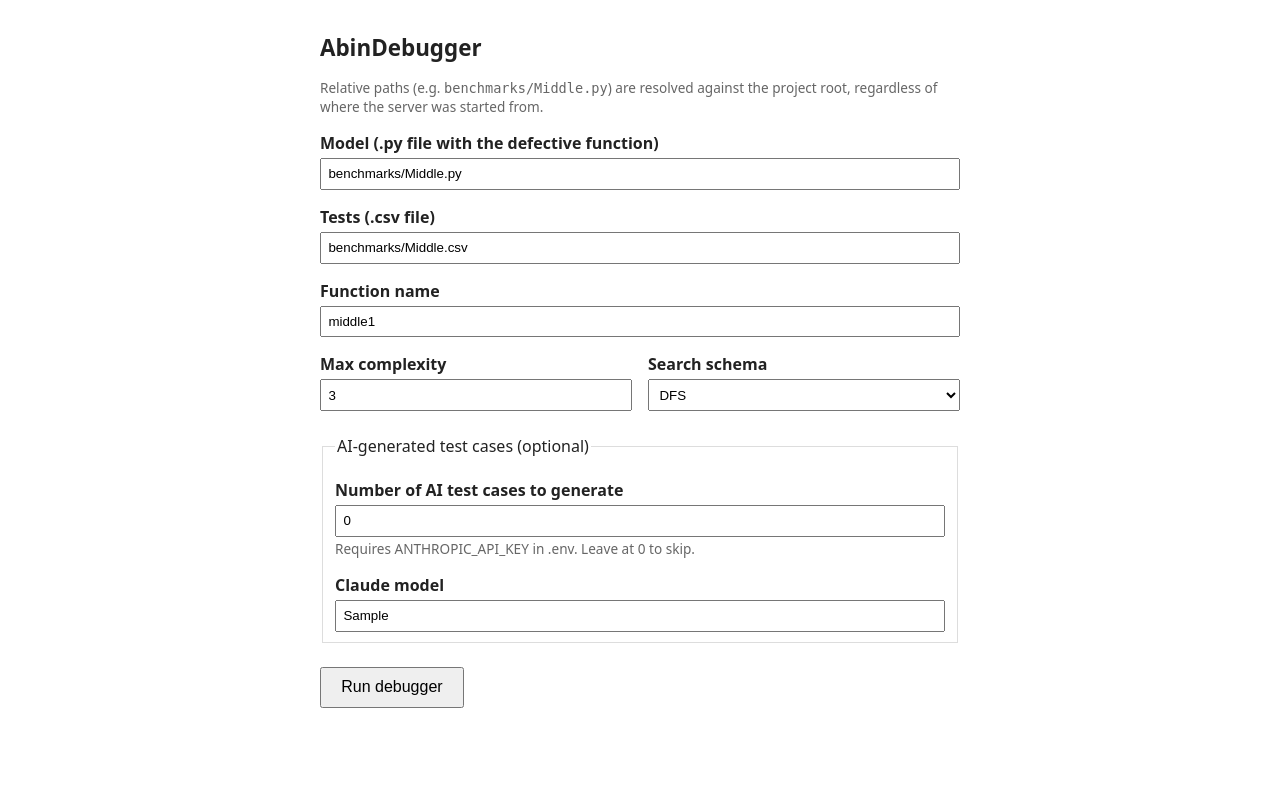
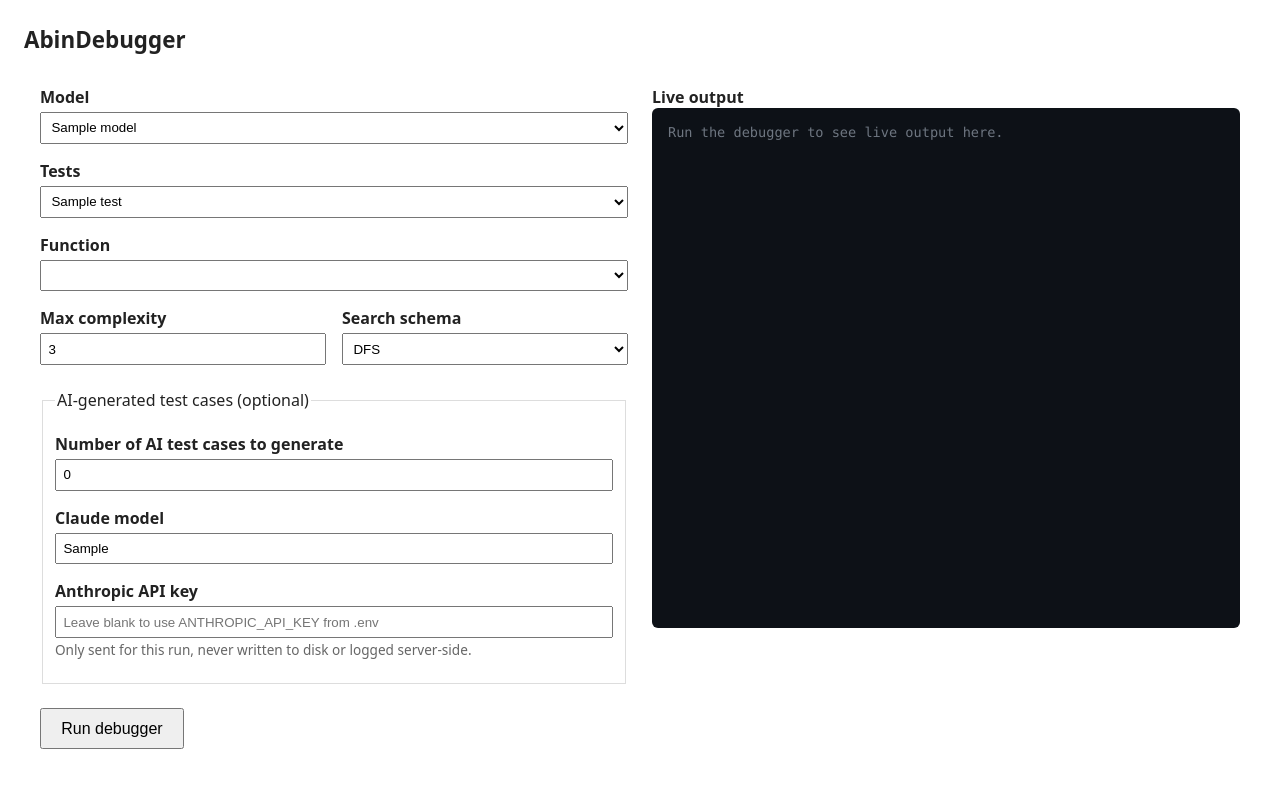
Before and after one commit to isaac-evs/static_debugger, a Flask app: template frontend/templates/index.html in a window 1280 px wide. Run offline with Flask 3, Linux system fonts and the light colour scheme; the template is opened without the code that fills it: most values are stand-ins (such as "Sample title", 1, 10 or a date in 2020); lists and menus that the app fills with data are empty.

Commit message:
Frontend: auto-detected inputs, in-page API key, live streaming terminal
Replaces free-text model/tests paths with dropdowns auto-populated from
benchmarks/, auto-populates the function dropdown via a new /functions
endpoint (ast-parsed top-level defs), adds an in-page password field
for the Anthropic API key (used only for that request, never persisted
or logged), and replaces the separate results page with a live SSE
terminal streaming the actual search progress in real time.

Running the repair on a background thread (needed for the request to
stay free for SSE) means AbinModel's signal-based per-test timeout no
longer reliably protects this UI -- confirmed a SIGALRM armed from a
worker thread fires on the main thread instead, not the hung worker.
Documented in frontend/app.py; cli.py is unaffected and remains the
safe choice for untrusted candidates.

Co-Authored-By: Claude Sonnet 5 <noreply@anthropic.com>

```diff
--- a/frontend/app.py
+++ b/frontend/app.py
@@ -2,10 +2,10 @@
 Minimal Flask frontend for AbinDebugger.
 
 Mirrors cli.py's flags (--model, --tests, --func, --complexity, --schema,
---generate-ai-tests, --ai-model) as a single HTML form, driving the same
-AbinModel / generate_injectable_test_cases calls the CLI uses. Blocking
-request/response -- no streaming, no background jobs -- since the repair
-loop is CPU-bound and this is a single-user local tool.
+--generate-ai-tests, --ai-model) as an HTML form -- model/tests files and
+target functions are auto-detected instead of typed in, and the run
+streams live progress into an in-page terminal panel instead of a
+separate results page.
 
 Can be started from anywhere -- it chdirs to the project root itself,
 so form paths and config.py's relative paths (e.g. SQLITE_DB_PATH)
@@ -14,10 +14,27 @@ resolve consistently either way:
     python3 frontend/app.py
     # or
     cd frontend && python3 app.py
+
+Caveat: the repair run executes in a background thread so it can stream
+live while the request/response cycle stays free for the browser's SSE
+connection. AbinModel's per-test timeout is signal-based
+(signal.setitimer), which in CPython only interrupts the *main* thread
+-- armed from a background thread it still fires, but on the main
+thread, not the one actually running the (possibly hung) candidate. A
+genuinely infinite-looping candidate can therefore hang a run
+indefinitely in this UI. cli.py runs on the main thread and does not
+have this limitation.
 """
+import ast
+import json
+import logging
 import os
+import queue
 import sys
+import threading
+import uuid
 from pathlib import Path
+from textwrap import dedent
 
 PROJECT_ROOT = Path(__file__).resolve().parent.parent
 sys.path.insert(0, str(PROJECT_ROOT))
@@ -29,9 +46,10 @@ os.chdir(PROJECT_ROOT)  # config.py's relative paths (e.g. SQLITE_DB_PATH)
                          # path that breaks once cwd has moved.)
 
 import pandas as pd
-from flask import Flask, render_template, request
+from flask import Flask, Response, jsonify, render_template, request
 
 import cli  # noqa: F401 -- import runs cli.load_settings(), wiring DebugController.APP_SETTINGS
+import logger as AbinLogging
 from AbinModel import AbinModel, parse_csv_data
 from model.HypothesisRefinement import AbductionSchema
 from model.misc.generate_test_cases import DEFAULT_MODEL, generate_injectable_test_cases
@@ -44,6 +62,11 @@ SCHEMA_MAP = {
     "A_STAR": AbductionSchema.A_star,
 }
 
+BENCHMARKS_DIR = PROJECT_ROOT / "benchmarks"
+
+RUNS = {}  # run_id -> queue.Queue, populated by _execute_run, drained by /stream
+_DONE = object()  # sentinel marking end-of-stream on a run's queue
+
 
 def resolve_path(raw: str) -> str:
     """ Resolves a form path against the project root, not the process's
@@ -55,80 +78,170 @@ def resolve_path(raw: str) -> str:
     return str(path if path.is_absolute() else PROJECT_ROOT / path)
 
 
+def list_benchmark_files():
+    """ Auto-detects available model (.py) and test-suite (.csv) files
+    under benchmarks/, as project-root-relative paths.
+    :rtype: Tuple[List[str], List[str]]
+    """
+    if not BENCHMARKS_DIR.is_dir():
+        return [], []
+    models = sorted(f"benchmarks/{p.name}" for p in BENCHMARKS_DIR.glob("*.py"))
+    tests = sorted(f"benchmarks/{p.name}" for p in BENCHMARKS_DIR.glob("*.csv"))
+    return models, tests
+
+
+def list_functions(model_path: str) -> list:
+    """ Auto-detects top-level function names defined in a .py file.
+    :rtype: List[str]
+    """
+    tree = ast.parse(Path(model_path).read_text())
+    return [n.name for n in tree.body if isinstance(n, (ast.FunctionDef, ast.AsyncFunctionDef))]
+
+
+class _QueueLogHandler(logging.Handler):
+    """ Forwards a single run's debugging_logger records into its SSE
+    queue, filtered to the run's own worker thread so concurrent runs
+    (e.g. two browser tabs) never cross-talk. """
+
+    def __init__(self, q: queue.Queue, thread_id: int):
+        super().__init__()
+        self.q = q
+        self.thread_id = thread_id
+
+    def emit(self, record: logging.LogRecord) -> None:
+        if record.thread != self.thread_id:
+            return
+        message = dedent(str(record.getMessage())).strip()
+        if message:
+            self.q.put(message)
+
+
+def _execute_run(run_id: str, q: queue.Queue, form: dict) -> None:
+    """ Runs one debugging session (mirrors cli.py's main()), pushing
+    each progress line into `q` as it happens instead of printing.
+    Runs on a background thread -- see the module docstring's caveat
+    about signal-based per-test timeouts. """
+    handler = _QueueLogHandler(q, threading.get_ident())
+    logger_obj = AbinLogging.debugging_logger
+    prev_level = logger_obj.level
+    logger_obj.addHandler(handler)
+    logger_obj.setLevel(logging.INFO)  # force visibility for the live terminal, regardless of .env LOG_LEVEL
+    try:
+        model_path = resolve_path(form.get("model", ""))
+        tests_path = resolve_path(form.get("tests", ""))
+        func_name = form.get("func", "")
+        complexity = int(form.get("complexity") or 3)
+        schema = form.get("schema", "DFS")
+        num_ai_tests = int(form.get("generate_ai_tests") or 0)
+        ai_model = form.get("ai_model") or DEFAULT_MODEL
+        api_key = form.get("api_key") or None  # never logged, never persisted -- used for this run only
+
+        q.put(f"Loading test suite from {tests_path}...")
+        try:
+            df = pd.read_csv(tests_path, keep_default_na=False)
+        except Exception as e:
+            q.put(f"[error] Failed to load test suite: {e}")
+            return
+        test_cases, parsed_types = parse_csv_data(df)
+
+        q.put(f"Initializing repair for '{func_name}' in '{model_path}'...")
+        q.put(f"Complexity: {complexity} | Schema: {schema}")
+        try:
+            abin = AbinModel(
+                function_name=func_name,
+                bugged_file_path=model_path,
+                test_suite=test_cases,
+                max_complexity=complexity,
+                abduction_schema=SCHEMA_MAP[schema],
+            )
+        except Exception as e:
+            q.put(f"[error] Failed to initialize AbinModel: {e}")
+            return
+
+        if num_ai_tests > 0:
+            param_types = dict(zip(parsed_types["input_args"], parsed_types["type"]))
+            q.put(f"Generating {num_ai_tests} AI-authored test case(s) via {ai_model}...")
+            try:
+                ai_tests = generate_injectable_test_cases(
+                    source_path=model_path,
+                    function_name=func_name,
+                    param_types=param_types,
+                    num_cases=num_ai_tests,
+                    model=ai_model,
+                    api_key=api_key,
+                )
+            except Exception as e:
+                q.put(f"[error] AI test generation failed: {e}. Continuing without AI-generated tests.")
+            else:
+                abin.inject_tests(ai_tests)
+                q.put(f"Injected {len(ai_tests)} AI-generated test case(s). Test suite size: {len(abin.test_suite)}")
+
+        try:
+            repaired_code, behavior, prev_observation, new_observation = abin.start_auto_debugging()
+        except Exception as e:
+            q.put(f"[error] Debugging run failed: {e}")
+            return
+
+        if repaired_code:
+            result = {"status": "success", "message": "SUCCESSFUL REPAIR! Found candidate fix:",
+                      "code": "\n".join(repaired_code)}
+        elif behavior.name == "Valid":
+            result = {"status": "valid", "message": "NO DEFECT FOUND. All tests passed on the original model.",
+                      "code": None}
+        else:
+            result = {"status": "failed",
+                      "message": "UNABLE TO REPAIR. No candidate hypotheses passed the test suite.", "code": None}
+        q.put("RESULT::" + json.dumps(result))
+    finally:
+        logger_obj.removeHandler(handler)
+        logger_obj.setLevel(prev_level)
+        q.put(_DONE)
+
+
 @app.route("/", methods=["GET"])
 def index():
-    return render_template("index.html", ai_model_default=DEFAULT_MODEL)
+    models, tests = list_benchmark_files()
+    return render_template("index.html", ai_model_default=DEFAULT_MODEL, models=models, tests=tests)
+
+
+@app.route("/functions", methods=["GET"])
+def functions():
+    model = request.args.get("model", "")
+    if not model:
+        return jsonify({"functions": []})
+    try:
+        return jsonify({"functions": list_functions(resolve_path(model))})
+    except Exception as e:
+        return jsonify({"error": str(e)}), 400
 
 
 @app.route("/run", methods=["POST"])
 def run():
-    model_path = resolve_path(request.form["model"])
-    tests_path = resolve_path(request.form["tests"])
-    func_name = request.form["func"]
-    complexity = int(request.form.get("complexity") or 3)
-    schema = request.form.get("schema", "DFS")
-    num_ai_tests = int(request.form.get("generate_ai_tests") or 0)
-    ai_model = request.form.get("ai_model") or DEFAULT_MODEL
+    run_id = uuid.uuid4().hex
+    q = queue.Queue()
+    RUNS[run_id] = q
+    threading.Thread(target=_execute_run, args=(run_id, q, request.form.to_dict()), daemon=True).start()
+    return jsonify({"run_id": run_id})
 
-    try:
-        df = pd.read_csv(tests_path, keep_default_na=False)
-    except Exception as e:
-        return render_template("result.html", error=f"Failed to load test suite '{tests_path}': {e}")
 
-    test_cases, parsed_types = parse_csv_data(df)
+@app.route("/stream/<run_id>", methods=["GET"])
+def stream(run_id):
+    q = RUNS.get(run_id)
+    if q is None:
+        return jsonify({"error": "unknown run_id"}), 404
 
-    try:
-        abin = AbinModel(
-            function_name=func_name,
-            bugged_file_path=model_path,
-            test_suite=test_cases,
-            max_complexity=complexity,
-            abduction_schema=SCHEMA_MAP[schema],
-        )
-    except Exception as e:
-        return render_template("result.html", error=f"Failed to initialize AbinModel: {e}")
+    def generate():
+        while True:
+            item = q.get()
+            if item is _DONE:
+                yield "event: done\ndata: {}\n\n"
+                break
+            for line in str(item).splitlines() or [""]:
+                yield f"data: {line}\n\n"
+        RUNS.pop(run_id, None)
 
-    ai_log = None
-    ai_error = None
-    if num_ai_tests > 0:
-        param_types = dict(zip(parsed_types["input_args"], parsed_types["type"]))
-        try:
-            ai_tests = generate_injectable_test_cases(
-                source_path=model_path,
-                function_name=func_name,
-                param_types=param_types,
-                num_cases=num_ai_tests,
-                model=ai_model,
-            )
-        except Exception as e:
-            ai_error = str(e)
-        else:
-            abin.inject_tests(ai_tests)
-            ai_log = f"Injected {len(ai_tests)} AI-generated test case(s). Test suite size: {len(abin.test_suite)}"
-
-    try:
-        repaired_code, behavior, prev_observation, new_observation = abin.start_auto_debugging()
-    except Exception as e:
-        return render_template("result.html", error=f"Debugging run failed: {e}")
-
-    if repaired_code:
-        status, message, code = "success", "SUCCESSFUL REPAIR! Found candidate fix:", "\n".join(repaired_code)
-    elif behavior.name == "Valid":
-        status, message, code = "valid", "NO DEFECT FOUND. All tests passed on the original model.", None
-    else:
-        status, message, code = "failed", "UNABLE TO REPAIR. No candidate hypotheses passed the test suite.", None
-
-    return render_template(
-        "result.html",
-        status=status,
-        message=message,
-        code=code,
-        ai_log=ai_log,
-        ai_error=ai_error,
-        func_name=func_name,
-        model_path=model_path,
-    )
+    return Response(generate(), mimetype="text/event-stream")
 
 
 if __name__ == "__main__":
-    app.run(debug=True, port=5000, use_reloader=False)
+    app.run(debug=True, port=5000, use_reloader=False, threaded=True)
--- a/frontend/templates/index.html
+++ b/frontend/templates/index.html
@@ -4,29 +4,54 @@
   <meta charset="utf-8">
   <title>AbinDebugger</title>
   <style>
-    body { font-family: system-ui, sans-serif; max-width: 640px; margin: 2rem auto; padding: 0 1rem; color: #222; }
-    h1 { font-size: 1.4rem; }
+    * { box-sizing: border-box; }
+    body { font-family: system-ui, sans-serif; color: #222; margin: 0; padding: 1.5rem; }
+    h1 { font-size: 1.4rem; margin-top: 0; }
+    .layout { display: flex; gap: 1.5rem; align-items: flex-start; max-width: 1200px; margin: 0 auto; }
+    .panel { flex: 1; min-width: 0; }
     label { display: block; margin-top: 1rem; font-weight: 600; }
     input, select { width: 100%; padding: 0.4rem; margin-top: 0.25rem; box-sizing: border-box; }
     .hint { color: #666; font-size: 0.85rem; margin-top: 0.15rem; }
     .row { display: flex; gap: 1rem; }
     .row > div { flex: 1; }
     button { margin-top: 1.5rem; padding: 0.6rem 1.2rem; font-size: 1rem; cursor: pointer; }
+    button:disabled { opacity: 0.6; cursor: not-allowed; }
     fieldset { margin-top: 1.5rem; border: 1px solid #ddd; }
+
+    .terminal {
+      background: #0d1117; color: #c9d1d9; font-family: ui-monospace, SFMono-Regular, Menlo, monospace;
+      font-size: 0.85rem; border-radius: 6px; padding: 1rem; height: 520px; overflow-y: auto;
+      white-space: pre-wrap; word-break: break-word;
+    }
+    .terminal .placeholder { color: #6e7681; }
+    .terminal .err { color: #ff7b72; }
+    .terminal .result-success { color: #3fb950; font-weight: bold; }
+    .terminal .result-failed { color: #ff7b72; font-weight: bold; }
+    .terminal .result-valid { color: #58a6ff; font-weight: bold; }
+    .terminal .code-block { color: #c9d1d9; background: #161b22; display: block; padding: 0.75rem;
+      margin-top: 0.4rem; border-radius: 4px; }
   </style>
 </head>
 <body>
   <h1>AbinDebugger</h1>
-  <p class="hint">Relative paths (e.g. <code>benchmarks/Middle.py</code>) are resolved against the project root, regardless of where the server was started from.</p>
-  <form action="/run" method="post">
-    <label for="model">Model (.py file with the defective function)</label>
-    <input id="model" name="model" value="benchmarks/Middle.py" required>
+  <div class="layout">
+    <div class="panel">
+      <form id="run-form">
+        <label for="model">Model</label>
+        <select id="model" name="model" required>
+          {% for m in models %}<option value="{{ m }}">{{ m }}</option>{% endfor %}
+        </select>
 
-    <label for="tests">Tests (.csv file)</label>
-    <input id="tests" name="tests" value="benchmarks/Middle.csv" required>
+        <label for="tests">Tests</label>
+        <select id="tests" name="tests" required>
+          {% for t in tests %}<option value="{{ t }}">{{ t }}</option>{% endfor %}
+        </select>
+        {% if not models or not tests %}
+          <p class="hint">No .py/.csv files auto-detected under benchmarks/.</p>
+        {% endif %}
 
-    <label for="func">Function name</label>
-    <input id="func" name="func" value="middle1" required>
+        <label for="func">Function</label>
+        <select id="func" name="func" required></select>
 
         <div class="row">
           <div>
@@ -47,13 +72,106 @@
           <legend>AI-generated test cases (optional)</legend>
           <label for="generate_ai_tests">Number of AI test cases to generate</label>
           <input id="generate_ai_tests" name="generate_ai_tests" type="number" value="0" min="0">
-      <p class="hint">Requires ANTHROPIC_API_KEY in .env. Leave at 0 to skip.</p>
 
           <label for="ai_model">Claude model</label>
           <input id="ai_model" name="ai_model" value="{{ ai_model_default }}">
+
+          <label for="api_key">Anthropic API key</label>
+          <input id="api_key" name="api_key" type="password" autocomplete="off"
+                 placeholder="Leave blank to use ANTHROPIC_API_KEY from .env">
+          <p class="hint">Only sent for this run, never written to disk or logged server-side.</p>
         </fieldset>
 
-    <button type="submit">Run debugger</button>
+        <button id="run-btn" type="submit">Run debugger</button>
       </form>
+    </div>
+
+    <div class="panel">
+      <label>Live output</label>
+      <div id="terminal" class="terminal"><span class="placeholder">Run the debugger to see live output here.</span></div>
+    </div>
+  </div>
+
+  <script>
+    const modelSelect = document.getElementById('model');
+    const funcSelect = document.getElementById('func');
+    const form = document.getElementById('run-form');
+    const runBtn = document.getElementById('run-btn');
+    const terminal = document.getElementById('terminal');
+
+    async function refreshFunctions() {
+      funcSelect.innerHTML = '';
+      if (!modelSelect.value) return;
+      const res = await fetch('/functions?model=' + encodeURIComponent(modelSelect.value));
+      const data = await res.json();
+      (data.functions || []).forEach(fn => {
+        const opt = document.createElement('option');
+        opt.value = fn;
+        opt.textContent = fn;
+        funcSelect.appendChild(opt);
+      });
+    }
+    modelSelect.addEventListener('change', refreshFunctions);
+    if (modelSelect.value) refreshFunctions();
+
+    function appendLine(text, cls) {
+      const line = document.createElement('div');
+      if (cls) line.className = cls;
+      line.textContent = text;
+      terminal.appendChild(line);
+      terminal.scrollTop = terminal.scrollHeight;
+    }
+
+    function appendResult(result) {
+      const cls = 'result-' + result.status;
+      appendLine(result.message, cls);
+      if (result.code) {
+        const pre = document.createElement('pre');
+        pre.className = 'code-block';
+        pre.textContent = result.code;
+        terminal.appendChild(pre);
+        terminal.scrollTop = terminal.scrollHeight;
+      }
+    }
+
+    form.addEventListener('submit', async (e) => {
+      e.preventDefault();
+      terminal.innerHTML = '';
+      runBtn.disabled = true;
+      runBtn.textContent = 'Running...';
+
+      try {
+        const res = await fetch('/run', { method: 'POST', body: new FormData(form) });
+        const { run_id } = await res.json();
+        const source = new EventSource('/stream/' + run_id);
+
+        source.onmessage = (event) => {
+          const text = event.data;
+          if (text.startsWith('RESULT::')) {
+            appendResult(JSON.parse(text.slice(8)));
+          } else if (text.startsWith('[error]')) {
+            appendLine(text, 'err');
+          } else {
+            appendLine(text);
+          }
+        };
+        source.addEventListener('done', () => {
+          source.close();
+          runBtn.disabled = false;
+          runBtn.textContent = 'Run debugger';
+        });
+        source.onerror = () => {
+          appendLine('[error] Connection to server lost.', 'err');
+          source.close();
+          runBtn.disabled = false;
+          runBtn.textContent = 'Run debugger';
+        };
+      } catch (err) {
+        appendLine('[error] ' + err, 'err');
+        runBtn.disabled = false;
+        runBtn.textContent = 'Run debugger';
+      }
+    });
+  </script>
 </body>
 </html>
```
Also changed, not shown: frontend/templates/result.html (deleted, +0 -34 lines), model/misc/generate_test_cases.py (+13 -6 lines), CHANGELOG.md. Lines whose indentation alone changed are shown as unchanged.
